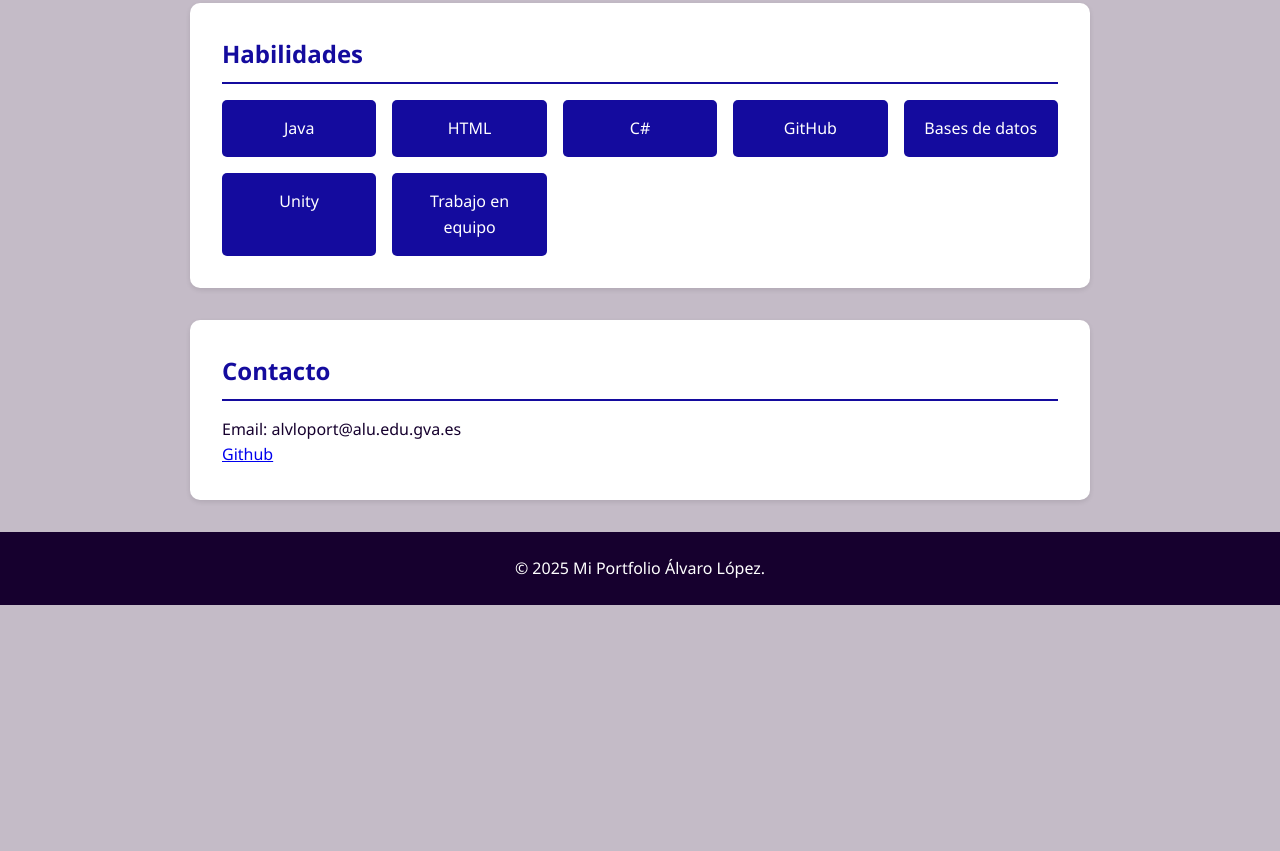
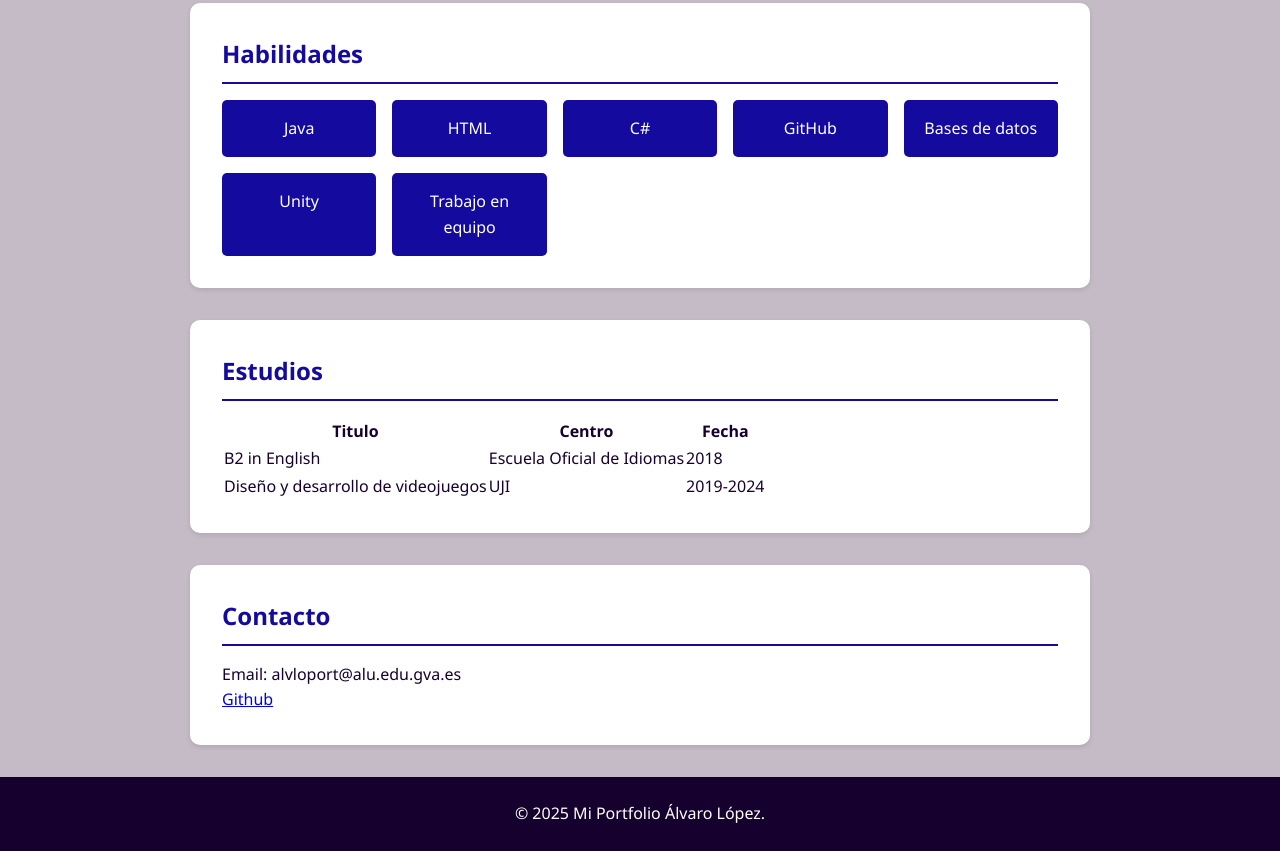
Before and after one commit to alvaroloport/mi-portfolio, a plain HTML site: page index.html in a window 1280 px wide. Shown: the part 1169-2020 px from the top of the page. Before the commit the page ends 1774 px from the top, so only its background shows below. Drawn offline with Linux system fonts and the light colour scheme.

Commit message:
Añadir seccion de estudios

```diff
--- a/index.html
+++ b/index.html
@@ -53,6 +53,26 @@
           <li>Trabajo en equipo</li>
         </ul>
       </section>
+      <section id="Estudios">
+        <h2>Estudios</h2>
+        <table>
+          <tr>
+            <th>Titulo</th>
+            <th>Centro</th>
+            <th>Fecha</th>
+          </tr>
+          <tr>
+            <td>B2 in English</td>
+            <td>Escuela Oficial de Idiomas</td>
+            <td>2018</td>
+          </tr>
+          <tr>
+            <td>Diseño y desarrollo de videojuegos</td>
+            <td>UJI</td>
+            <td>2019-2024</td>
+          </tr>
+        </table>
+      </section>
       <section id="contacto">
         <h2>Contacto</h2>
         <p>Email: alvloport@alu.edu.gva.es</p>
```
